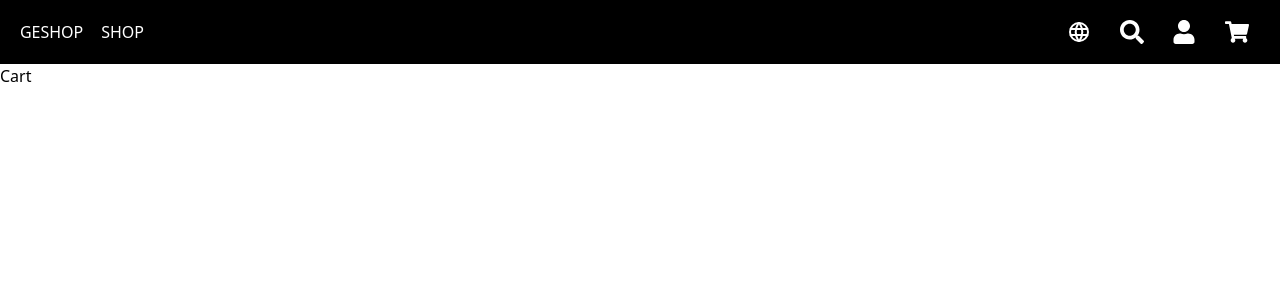
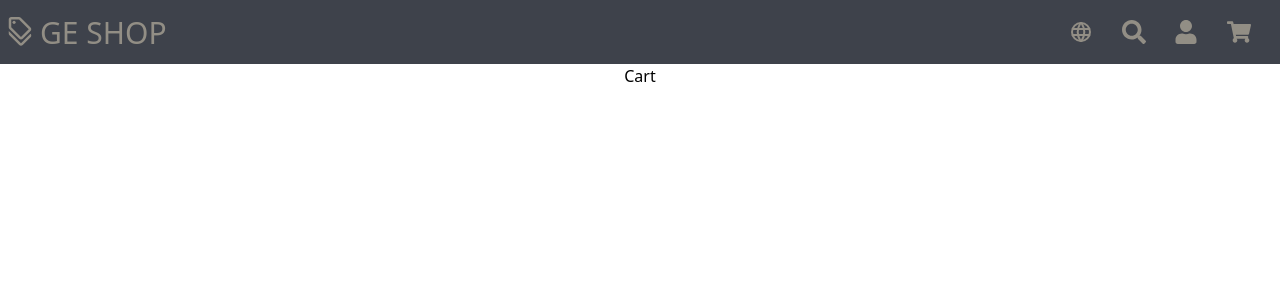
Before and after one commit to ST4R20RD/ge-shop, a React (Create React App) app: page /cart in a window 1280 px wide. Shown: the top 300 px of the page. Built offline with nearby package versions, Linux system fonts and the light colour scheme.

Commit message:
Home page Design and API data fetching

```diff
--- a/src/Layout/index.tsx
+++ b/src/Layout/index.tsx
@@ -3,9 +3,11 @@ import { Navbar } from "../components";
 
 export function Layout() {
   return (
-    <section>
+    <section className="">
       <Navbar />
-      <Outlet />
+      <section className="flex justify-center max-w-screen-xl m-auto">
+        <Outlet />
+      </section>
     </section>
   );
 }
--- a/src/components/Navbar/index.tsx
+++ b/src/components/Navbar/index.tsx
@@ -1,15 +1,17 @@
 import { FaShoppingCart, FaUser, FaSearch } from "react-icons/fa";
+import { MdOutlineDiscount } from "react-icons/md";
 import { TbWorld } from "react-icons/tb";
 import { Link } from "react-router-dom";
 import styled from "styled-components";
 
 export function Navbar() {
   return (
-    <NavbarDiv>
+    <Container className="">
+      <NavbarDiv className="max-w-screen-xl m-auto">
         <Link to="/">
-        <Logo className="w-40">
-          <h1>GESHOP</h1>
-          <p>SHOP</p>
+          <Logo>
+            <MdOutlineDiscount />
+            <h1>GE SHOP</h1>
           </Logo>
         </Link>
         <RightSide className="w-60 text-2xl">
@@ -23,25 +25,33 @@ export function Navbar() {
           </Link>
         </RightSide>
       </NavbarDiv>
+    </Container>
   );
 }
+
+const Container = styled.div`
+  background-color: #3e424b;
+  position: sticky;
+  top: 0;
+`;
 
 const NavbarDiv = styled.div`
   display: flex;
   justify-content: space-between;
   align-items: center;
-  border-width: 2px;
-  border-color: #000000;
   height: 4rem;
-  color: #ffffff;
-  background-color: black;
-  position: sticky;
-  top: 0;
+  color: #928e85;
 `;
 
 const Logo = styled.div`
   display: flex;
-  justify-content: space-evenly;
+  align-items: center;
+  width: 200px;
+  font-size: 30px;
+  svg {
+    font-size: 30px;
+    margin: 5px;
+  }
 `;
 
 const RightSide = styled.div`
--- /dev/null
+++ b/src/lib/api-hooks.tsx
@@ -0,0 +1,13 @@
+import { useState } from "react";
+import { ProductData } from "../utils/types";
+
+export function useGetAllProducts() {
+  const [allProducts, setAllProducts] = useState<Array<ProductData>>([]);
+  const getAllProducts = async () => {
+    fetch("https://fakestoreapi.com/products")
+      .then((res) => res.json())
+      .then((json) => setAllProducts(json));
+  };
+
+  return [allProducts, setAllProducts, getAllProducts] as const;
+}
--- /dev/null
+++ b/src/pages/Home/ProductBox.tsx
@@ -0,0 +1,32 @@
+import styled from "styled-components";
+import { ProductData } from "../../utils/types";
+
+interface Props {
+  product: ProductData;
+}
+
+export function ProductBox({ product }: Props) {
+  return (
+    <Container className="flex flex-col justify-around items-center border border-zinc-300 shadow-md rounded-xl w-60 h-80 p-5 m-2">
+      <Img src={product.image} className="max-w-20 h-20" />
+      <Title className="text-zinc-500 text-sm  text-center">
+        {product.title.length >= 49 ? product.title.slice(0, 49) + "..." : product.title}
+      </Title>
+      <div className="flex justify-around w-full">
+        <Rating className="text-xs">
+          Rating: {product.rating.rate} ({product.rating.count})
+        </Rating>
+      </div>
+      <Price className="text-2xl">$ {product.price}</Price>
+      <Button className="border border-zinc-300 rounded-full px-2 py-1 hover:bg-black hover:text-white">
+        Add to Cart
+      </Button>
+    </Container>
+  );
+}
+const Container = styled.div``;
+const Img = styled.img``;
+const Title = styled.p``;
+const Price = styled.p``;
+const Rating = styled.p``;
+const Button = styled.button``;
--- a/src/pages/Home/index.tsx
+++ b/src/pages/Home/index.tsx
@@ -1,7 +1,19 @@
+import { useEffect } from "react";
+import { useGetAllProducts } from "../../lib/api-hooks";
+import { ProductBox } from "./ProductBox";
+
 export function Home() {
+  const [allProducts, , getAllProducts] = useGetAllProducts();
+  useEffect(() => {
+    getAllProducts();
+    console.log(allProducts);
+  }, []);
+
   return (
-    <div className="flex justify-center content-center items-center bg-neutral-600 w-full h-screen">
-      Home
+    <div className="flex flex-wrap justify-center content-center items-center p-10">
+      {allProducts.map((product) => {
+        return <ProductBox key={product.id} product={product} />;
+      })}
     </div>
   );
 }
--- a/src/pages/Product/index.tsx
+++ b/src/pages/Product/index.tsx
@@ -1,3 +1,14 @@
+import styled from "styled-components";
+
 export function Product() {
-  return <div>Product</div>;
+  return (
+    <div>
+      <Description className="text-center">
+        Your perfect pack for everyday use and walks in the forest. Stash your laptop (up to 15
+        inches) in the padded sleeve, your everyday
+      </Description>
+    </div>
+  );
 }
+
+const Description = styled.p``;
--- /dev/null
+++ b/src/utils/types.tsx
@@ -0,0 +1,16 @@
+export enum FetchState {
+  DEFAULT = "DEFAULT",
+  LOADING = "LOADING",
+  SUCCESS = "SUCCESS",
+  ERROR = "ERROR",
+}
+
+export type ProductData = {
+  id: number;
+  title: string;
+  price: number;
+  category: string;
+  description: string;
+  image: string;
+  rating: { rate: number; count: number };
+};
```
Lines whose indentation alone changed are shown as unchanged.
